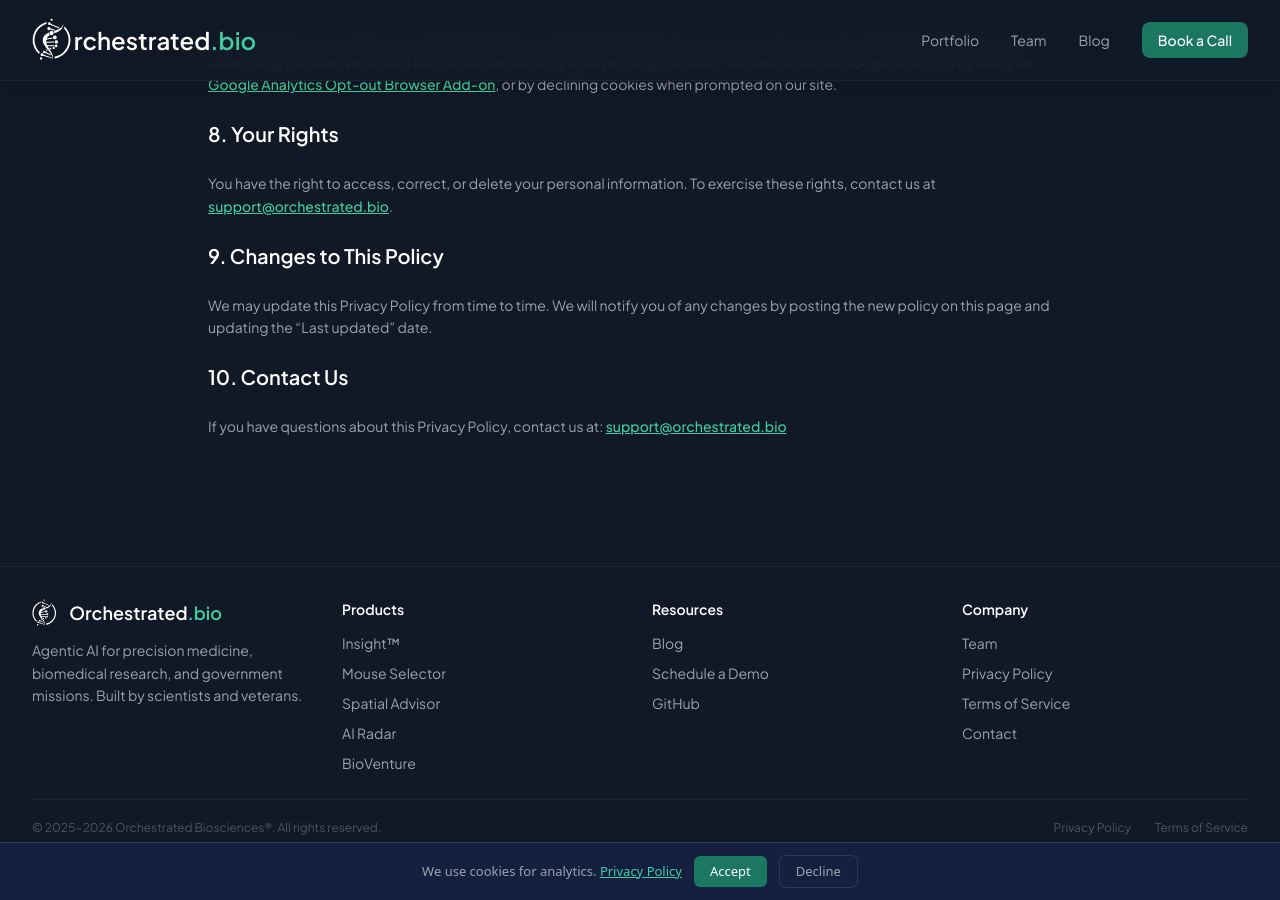
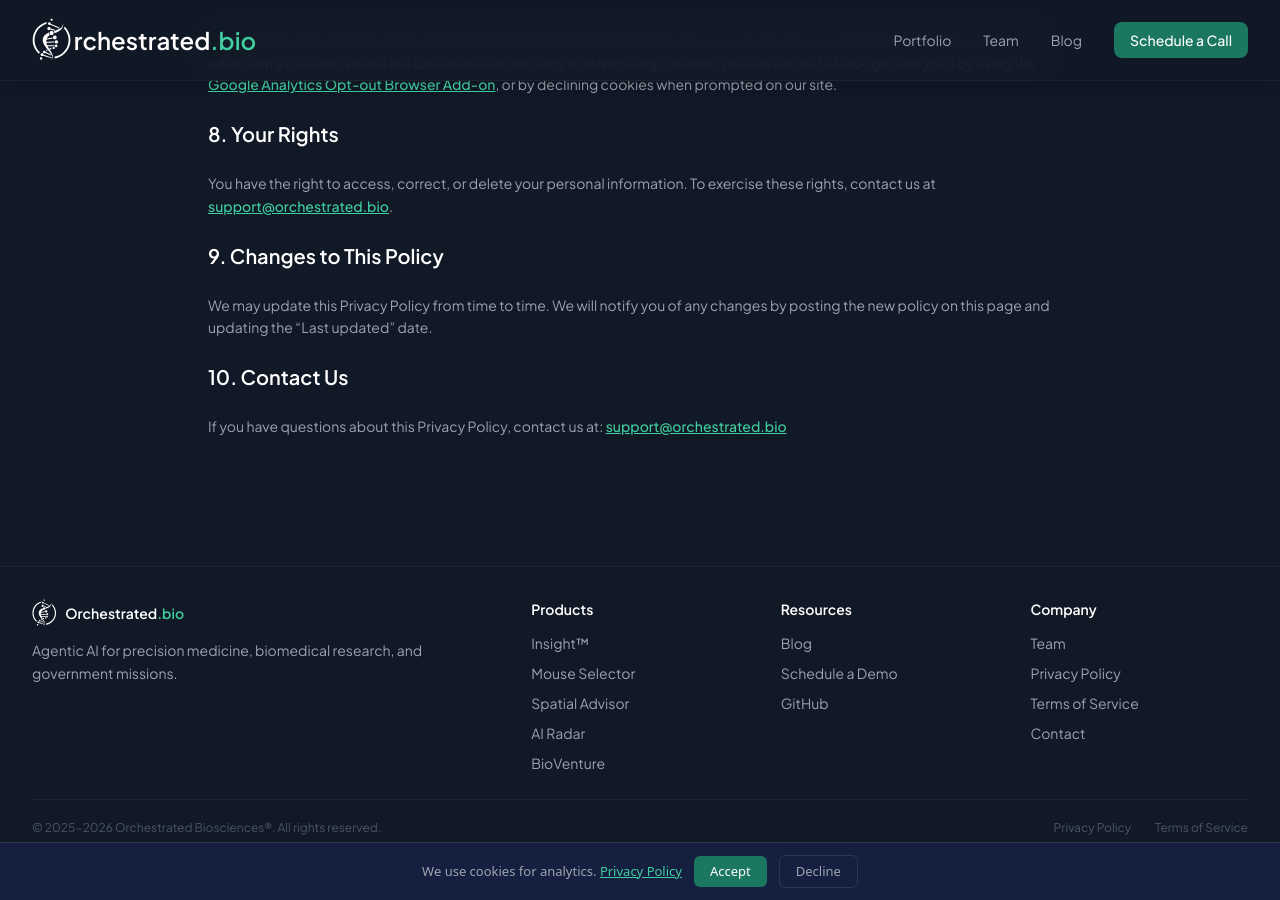
Before and after one commit to noeljcruz/orchestrated-bio.github.io, a Jekyll site: the page built from privacy-policy.md, in a window 1280 px wide and 900 px high, scrolled down 1314 px. Built offline with Jekyll 4.4.1, drawn with Linux system fonts in a browser that asks for light colours; nearby versions of some CDN libraries; some web fonts are replaced.

Commit message:
Add About/Mission section to homepage and refine footer and nav
- Add About section to homepage with mission statement, partner tiles, and CTA card
- Rename "Book a Call" to "Schedule a Call" in nav and CTA
- Improve CTA card with headline, glow border, and two-button layout
- Even out footer column widths and spacing

Co-Authored-By: Claude Sonnet 4.6 <noreply@anthropic.com>

```diff
--- a/_includes/footer.html
+++ b/_includes/footer.html
@@ -1,18 +1,17 @@
 <footer class="border-t border-white/5 bg-navy-950">
     <div class="max-w-7xl mx-auto px-4 sm:px-6 lg:px-8 py-8">
         <!-- 3-column footer inspired by digital.gov -->
-        <div class="grid md:grid-cols-4 gap-6">
+        <div class="grid md:grid-cols-5 gap-8 items-start">
             <!-- Brand column -->
-            <div>
-                <div class="flex items-center gap-3 mb-3">
+            <div class="md:col-span-2">
+                <div class="flex items-center gap-2 mb-3">
                     <img src="{{ '/images/logo-icon-white.svg' | relative_url }}" alt="{{ site.title }}" class="h-7 w-auto">
-                    <span class="text-lg font-semibold text-white">
+                    <span class="text-sm font-semibold text-white">
                         Orchestrated<span class="text-brand-400">.bio</span>
                     </span>
                 </div>
-                <p class="text-gray-400 text-sm leading-relaxed max-w-xs">
+                <p class="text-gray-400 text-sm leading-relaxed">
                     Agentic AI for precision medicine, biomedical research, and government missions.
-                    Built by scientists and veterans.
                 </p>
             </div>
 
--- a/_includes/header.html
+++ b/_includes/header.html
@@ -19,7 +19,7 @@
                 {% endif %}
                 {% endfor %}
                 <a href="{{ site.booking_url }}" target="_blank" rel="noopener" class="inline-flex items-center px-4 py-2 rounded-lg bg-brand-600 hover:bg-brand-500 text-white text-sm font-medium transition-colors">
-                    Book a Call
+                    Schedule a Call
                 </a>
             </div>
 
@@ -42,7 +42,7 @@
             <a href="{{ link.url }}" class="block text-sm text-gray-400 hover:text-white py-2">{{ link.title }}</a>
             {% endif %}
             {% endfor %}
-            <a href="{{ site.booking_url }}" target="_blank" rel="noopener" class="block text-sm text-brand-400 font-medium py-2">Book a Call</a>
+            <a href="{{ site.booking_url }}" target="_blank" rel="noopener" class="block text-sm text-brand-400 font-medium py-2">Schedule a Call</a>
         </div>
     </div>
 </nav>
```
Also changed, not shown: index.html (+42 -0 lines).
